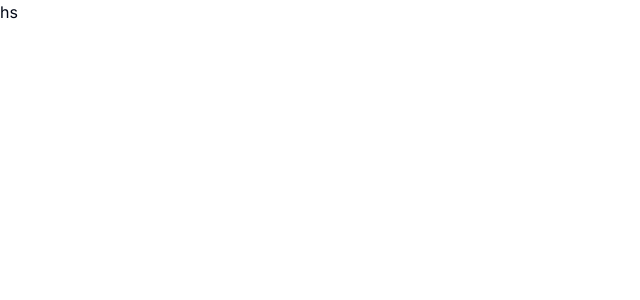
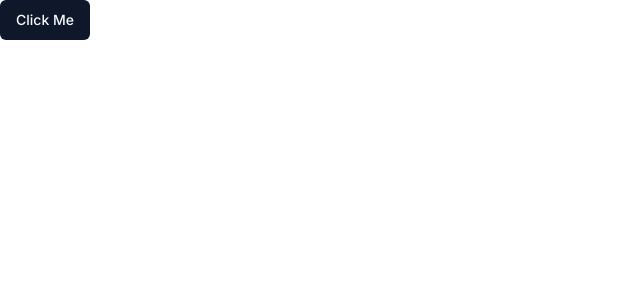
Before and after one commit to thenetvr/eCommerce, a Next.js app: page /test in a window 1280 px wide. Shown: the top 300 px of the page, without its empty margins (0-640 px from the left). Built offline with nearby package versions, Linux system fonts and the light colour scheme.

Commit message:
added initial configuration for shadcn-ui and added button component

```diff
--- a/app/layout.tsx
+++ b/app/layout.tsx
@@ -1,8 +1,12 @@
 import type { Metadata } from 'next'
-import { Inter } from 'next/font/google'
+import { Inter as FontSans } from 'next/font/google'
 import './globals.css'
+import { cn } from '@/lib/utils'
 
-const inter = Inter({ subsets: ['latin'] })
+export const fontSans = FontSans({
+  subsets: ["latin"],
+  variable: "--font-sans",
+})
 
 export const metadata: Metadata = {
   title: 'Create Next App',
@@ -16,7 +20,12 @@
 }) {
   return (
     <html lang="en">
-      <body className={inter.className}>{children}</body>
+      <body
+        className={cn(
+          "min-h-screen bg-background font-sans antialiased",
+          fontSans.variable
+        )}
+      >{children}</body>
     </html>
   )
 }
--- a/app/test/page.tsx
+++ b/app/test/page.tsx
@@ -1,7 +1,10 @@
 import React from 'react'
+import { Button } from '@/components/ui/button'
 
 export default function Test() {
   return (
-    <div>hs</div>
+    <div>
+      <Button>Click Me</Button>
+    </div>
   )
 }
--- /dev/null
+++ b/components/main-nav.tsx
@@ -0,0 +1,7 @@
+import React from 'react'
+
+export default function mainNav() {
+  return (
+    <div>mainNav</div>
+  )
+}
--- /dev/null
+++ b/components/ui/button.tsx
@@ -0,0 +1,56 @@
+import * as React from "react"
+import { Slot } from "@radix-ui/react-slot"
+import { cva, type VariantProps } from "class-variance-authority"
+
+import { cn } from "@/lib/utils"
+
+const buttonVariants = cva(
+  "inline-flex items-center justify-center rounded-md text-sm font-medium ring-offset-background transition-colors focus-visible:outline-none focus-visible:ring-2 focus-visible:ring-ring focus-visible:ring-offset-2 disabled:pointer-events-none disabled:opacity-50",
+  {
+    variants: {
+      variant: {
+        default: "bg-primary text-primary-foreground hover:bg-primary/90",
+        destructive:
+          "bg-destructive text-destructive-foreground hover:bg-destructive/90",
+        outline:
+          "border border-input bg-background hover:bg-accent hover:text-accent-foreground",
+        secondary:
+          "bg-secondary text-secondary-foreground hover:bg-secondary/80",
+        ghost: "hover:bg-accent hover:text-accent-foreground",
+        link: "text-primary underline-offset-4 hover:underline",
+      },
+      size: {
+        default: "h-10 px-4 py-2",
+        sm: "h-9 rounded-md px-3",
+        lg: "h-11 rounded-md px-8",
+        icon: "h-10 w-10",
+      },
+    },
+    defaultVariants: {
+      variant: "default",
+      size: "default",
+    },
+  }
+)
+
+export interface ButtonProps
+  extends React.ButtonHTMLAttributes<HTMLButtonElement>,
+    VariantProps<typeof buttonVariants> {
+  asChild?: boolean
+}
+
+const Button = React.forwardRef<HTMLButtonElement, ButtonProps>(
+  ({ className, variant, size, asChild = false, ...props }, ref) => {
+    const Comp = asChild ? Slot : "button"
+    return (
+      <Comp
+        className={cn(buttonVariants({ variant, size, className }))}
+        ref={ref}
+        {...props}
+      />
+    )
+  }
+)
+Button.displayName = "Button"
+
+export { Button, buttonVariants }
--- a/package.json
+++ b/package.json
@@ -9,6 +9,7 @@
     "lint": "next lint"
   },
   "dependencies": {
+    "@radix-ui/react-slot": "^1.0.2",
     "class-variance-authority": "^0.7.0",
     "clsx": "^2.0.0",
     "lucide-react": "^0.292.0",
--- a/tailwind.config.js
+++ b/tailwind.config.js
@@ -1,3 +1,5 @@
+const { fontFamily } = require("tailwindcss/defaultTheme")
+
 /** @type {import('tailwindcss').Config} */
 module.exports = {
   darkMode: ["class"],
@@ -6,7 +8,7 @@
     './components/**/*.{ts,tsx}',
     './app/**/*.{ts,tsx}',
     './src/**/*.{ts,tsx}',
-	],
+  ],
   theme: {
     container: {
       center: true,
@@ -70,6 +72,9 @@
         "accordion-down": "accordion-down 0.2s ease-out",
         "accordion-up": "accordion-up 0.2s ease-out",
       },
+      fontFamily: {
+        sans: ["var(--font-sans)", ...fontFamily.sans],
+      },
     },
   },
   plugins: [require("tailwindcss-animate")],
--- a/tailwind.config.ts
+++ /dev/null
@@ -1,20 +0,0 @@
-import type { Config } from 'tailwindcss'
-
-const config: Config = {
-  content: [
-    './pages/**/*.{js,ts,jsx,tsx,mdx}',
-    './components/**/*.{js,ts,jsx,tsx,mdx}',
-    './app/**/*.{js,ts,jsx,tsx,mdx}',
-  ],
-  theme: {
-    extend: {
-      backgroundImage: {
-        'gradient-radial': 'radial-gradient(var(--tw-gradient-stops))',
-        'gradient-conic':
-          'conic-gradient(from 180deg at 50% 50%, var(--tw-gradient-stops))',
-      },
-    },
-  },
-  plugins: [],
-}
-export default config
```
Also changed, not shown: 2 other files (tests, documents, lock files or other folders).
